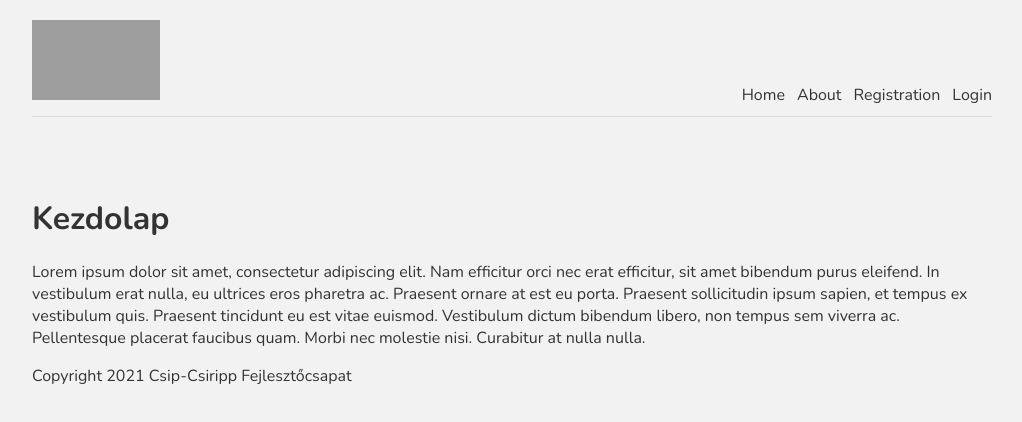
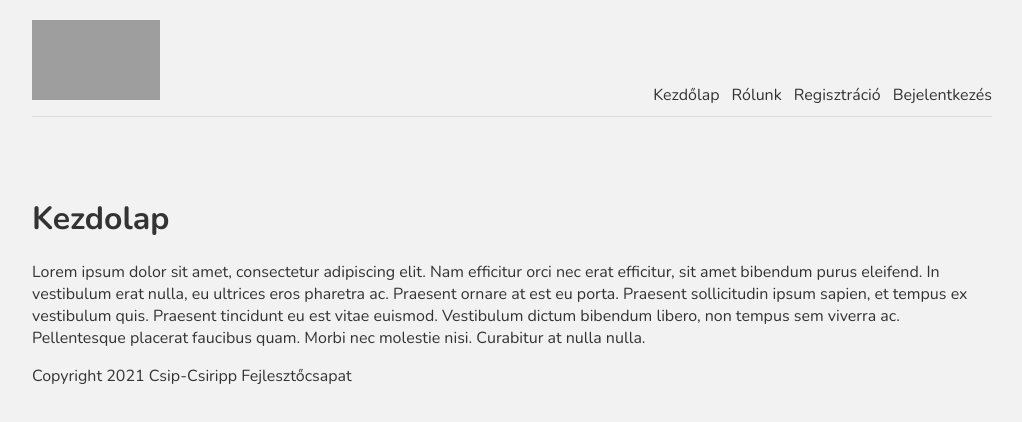
Before and after one commit to Zeusz0/etelRendeles, a Next.js app in the folder etelrendeles/: page / in a window 1280 px wide. Shown: the top 422 px of the page, without its empty margins (128-1150 px from the left). Built offline with nearby package versions, Linux system fonts and the light colour scheme; grey boxes are pictures that could not be loaded.

Commit message:
Closes #13

```diff
--- a/etelrendeles/comps/Navbar.js
+++ b/etelrendeles/comps/Navbar.js
@@ -8,17 +8,17 @@ const Navbar = () => {
         <Image src="/logo.png" width={128} height={80}/>
       </div>
       <Link href="/">
-        <a>Home</a>
+        <a>Kezdőlap</a>
       </Link>
       <Link href="/about">
-        <a>About </a>
+        <a>Rólunk</a>
       </Link>
       {/*Regiszrációs és Bejelentkező !!!gombok hozzáadása!!!*/}
       <Link href="/forms/Registration">
-        <a>Registration</a>
+        <a>Regisztráció</a>
       </Link>
       <Link href="/forms/Login">
-        <a>Login</a>
+        <a>Bejelentkezés</a>
       </Link>
     </nav>
   );
```
